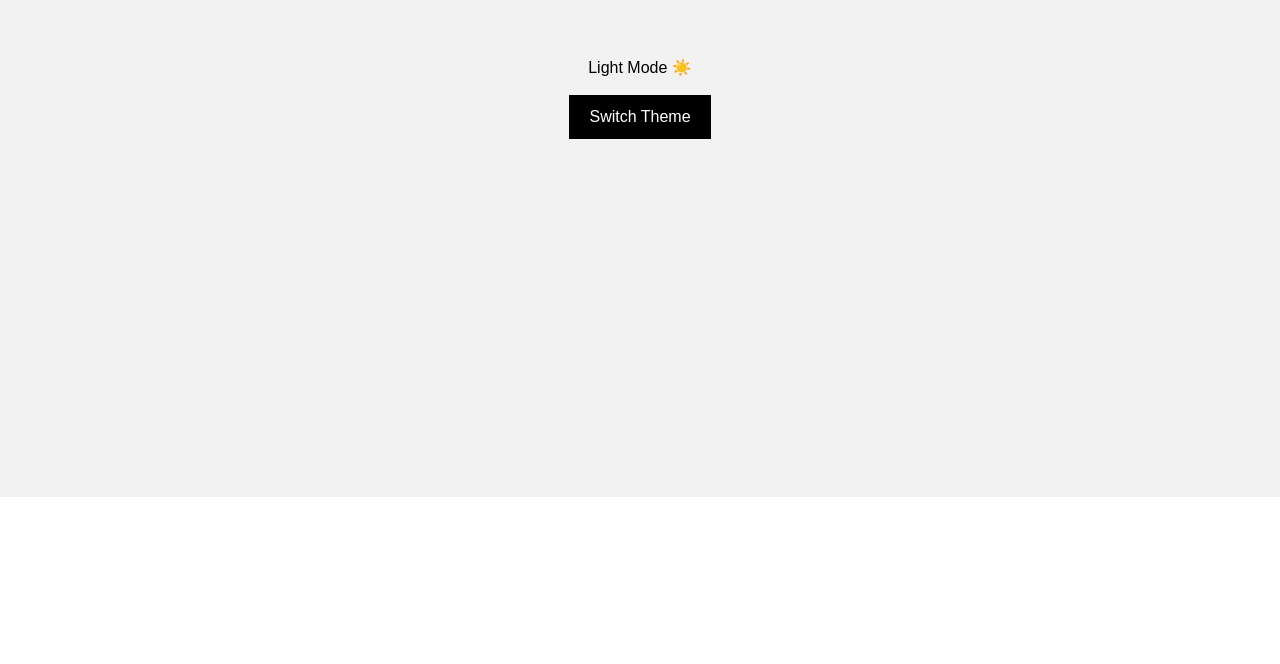
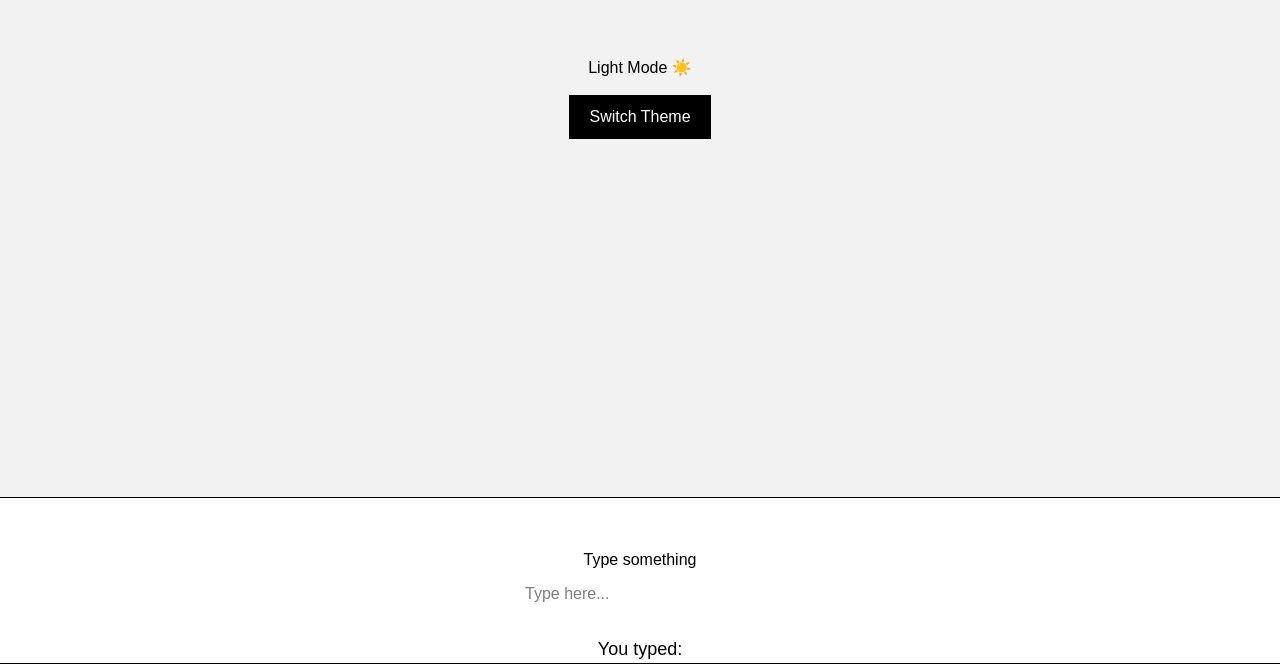
Before and after one commit to faheemraza-192/Practice-Tasks-, a Next.js app: page / in a window 1280 px wide. Shown: the part 1234-1898 px from the top of the page. Before the commit the page ends 1731 px from the top, so only its background shows below. Built offline with nearby package versions, Linux system fonts and the light colour scheme.

Commit message:
show text live below

```diff
--- /dev/null
+++ b/app/Components/Showtext.tsx
@@ -0,0 +1,29 @@
+"use client";
+import React, {useState, useEffect} from 'react'
+
+function Showtext() {
+    const [text, setText] = useState("");
+  return (
+    <div>
+
+      <div style={{ textAlign: "center", marginTop: "50px" }}>
+      <h2>Type something</h2>
+
+      <input
+        type="text"
+        placeholder="Type here..."
+        value={text}
+        onChange={(e) => setText(e.target.value)}
+        style={{ padding: "10px", width: "250px" }}
+      />
+
+      <p style={{ marginTop: "20px", fontSize: "18px" }}>
+        You typed: <b>{text}</b>
+      </p>
+    </div>
+
+    </div>
+  )
+}
+
+export default Showtext
--- a/app/Components/Task.tsx
+++ b/app/Components/Task.tsx
@@ -11,12 +11,15 @@ export default function Task() {
   const addTask = () => {
     if (task.trim() === "") return;                // prevent empty tasks
     setTasks([...tasks, task]);                    // add to array
+    alert("Add task successfully!")
     setTask("");                                   // clear input field
   };
 
   // ❌ Delete a task
   const deleteTask = (index: number) => {
     setTasks(tasks.filter((_, i) => i !== index)); // remove task by index
+    alert("deleted succesfully!")
+
   };
 
 
--- a/app/globals.css
+++ b/app/globals.css
@@ -46,4 +46,5 @@ buttons{
 }
 .optionsDiv{
   margin-top: 10px;
+
 }
--- a/app/page.tsx
+++ b/app/page.tsx
@@ -6,6 +6,8 @@ import Form from "./Components/Form";
 import Stopwatch from "./Components/Stopwatch";
 import Task from "./Components/Task";
 import Theme from "./Components/Theme";
+import Showtext from "./Components/Showtext";
+
 export default function Home() {
   return (
     <div>
@@ -22,6 +24,9 @@ export default function Home() {
       <Task/>
       <hr />
       <Theme/>
+      <hr />
+      <Showtext/>
+      <hr />
     </div>
   );
 }
```
